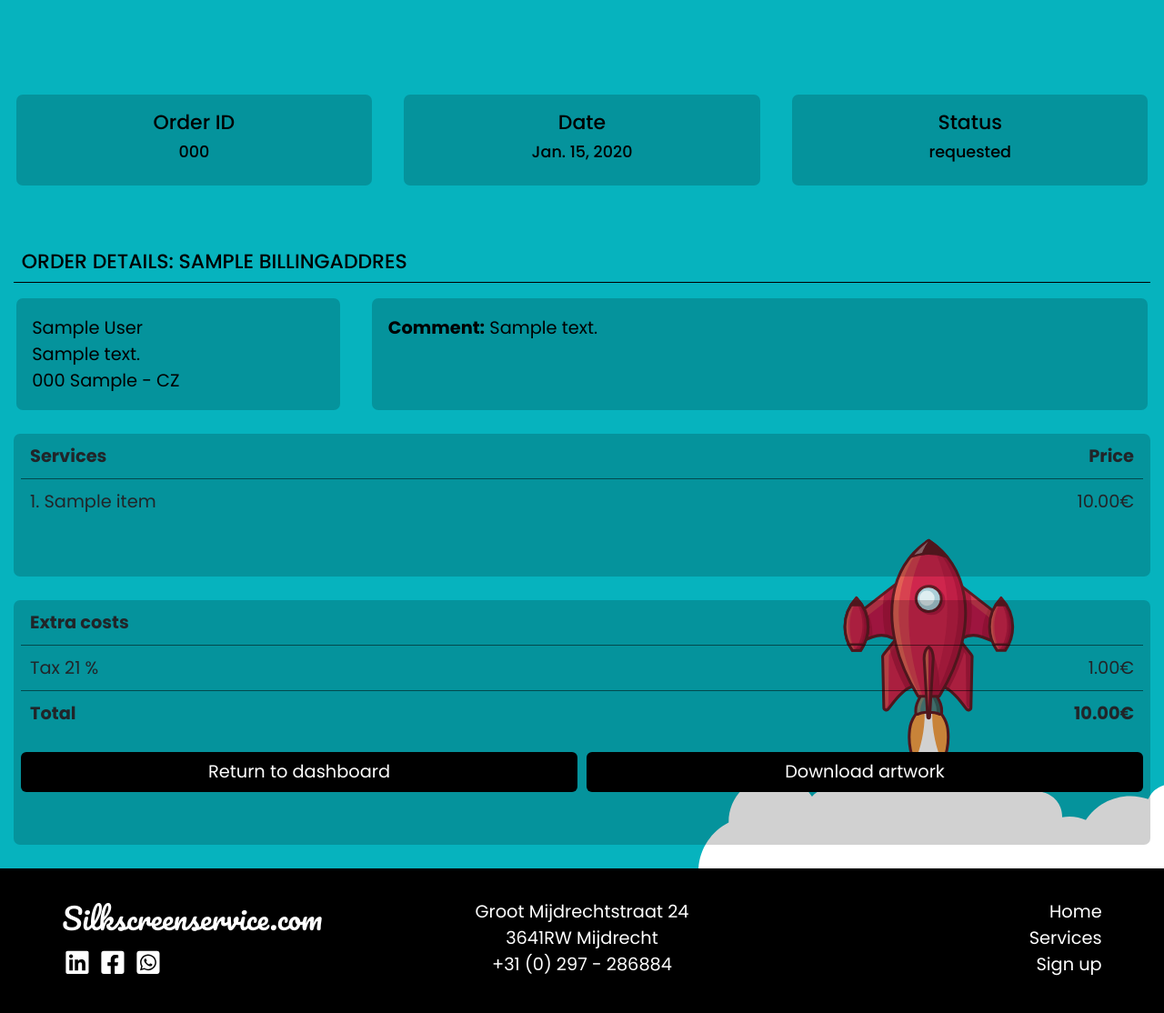
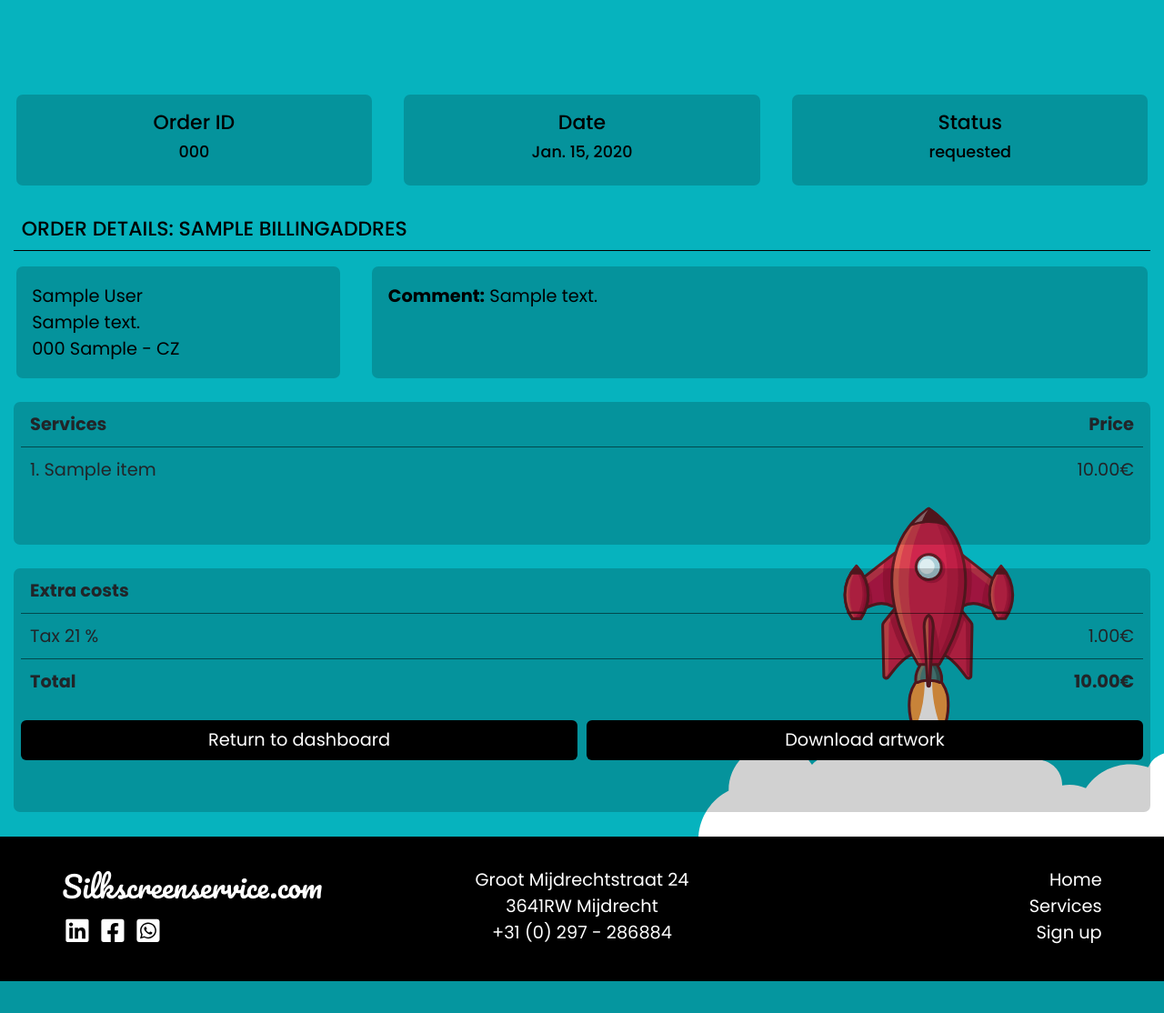
Before and after one commit to D1ang/Silkscreenservice, a Django app: template accounts/templates/accounts/orderdetails.html in a window 1280 px wide. Shown: the whole page at 91% size. After the commit the page ends 1079 px from the top, so only its background shows below. Run offline with Django 3.2, Linux system fonts and the light colour scheme; the template is opened without the code that fills it: values that come from a table or form of the project are taken from there, others are empty; tables that the repository leaves empty hold one stand-in row (values such as "Sample post"); parts of the project's set-up code (start-up, migrations or seed data) failed here and were passed over; some libraries are stand-ins or nearby versions.

Commit message:
Made the whitespace gap above the orderdetails a bit smaller

```diff
--- a/accounts/templates/accounts/orderdetails.html
+++ b/accounts/templates/accounts/orderdetails.html
@@ -27,7 +27,7 @@
     <!--Orderstatus end-->
 
     <!--Billing address-->
-    <div class="row mt-5">
+    <div class="row mt-3">
       <div class="col-12">
 
         <h5 class="text-uppercase pl-2">order details: {{ order.billing_address.company_name }}</h5>
```
